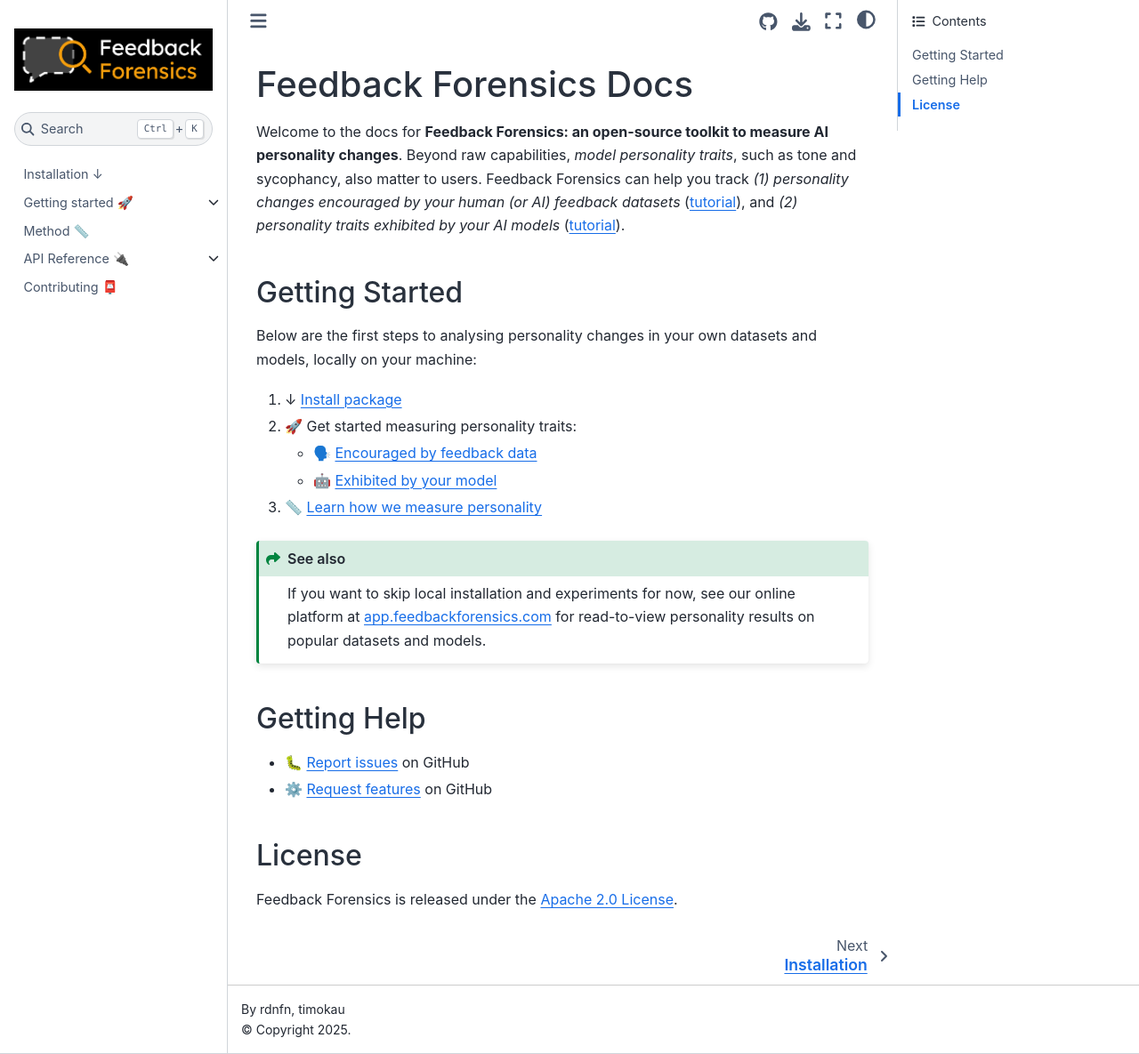
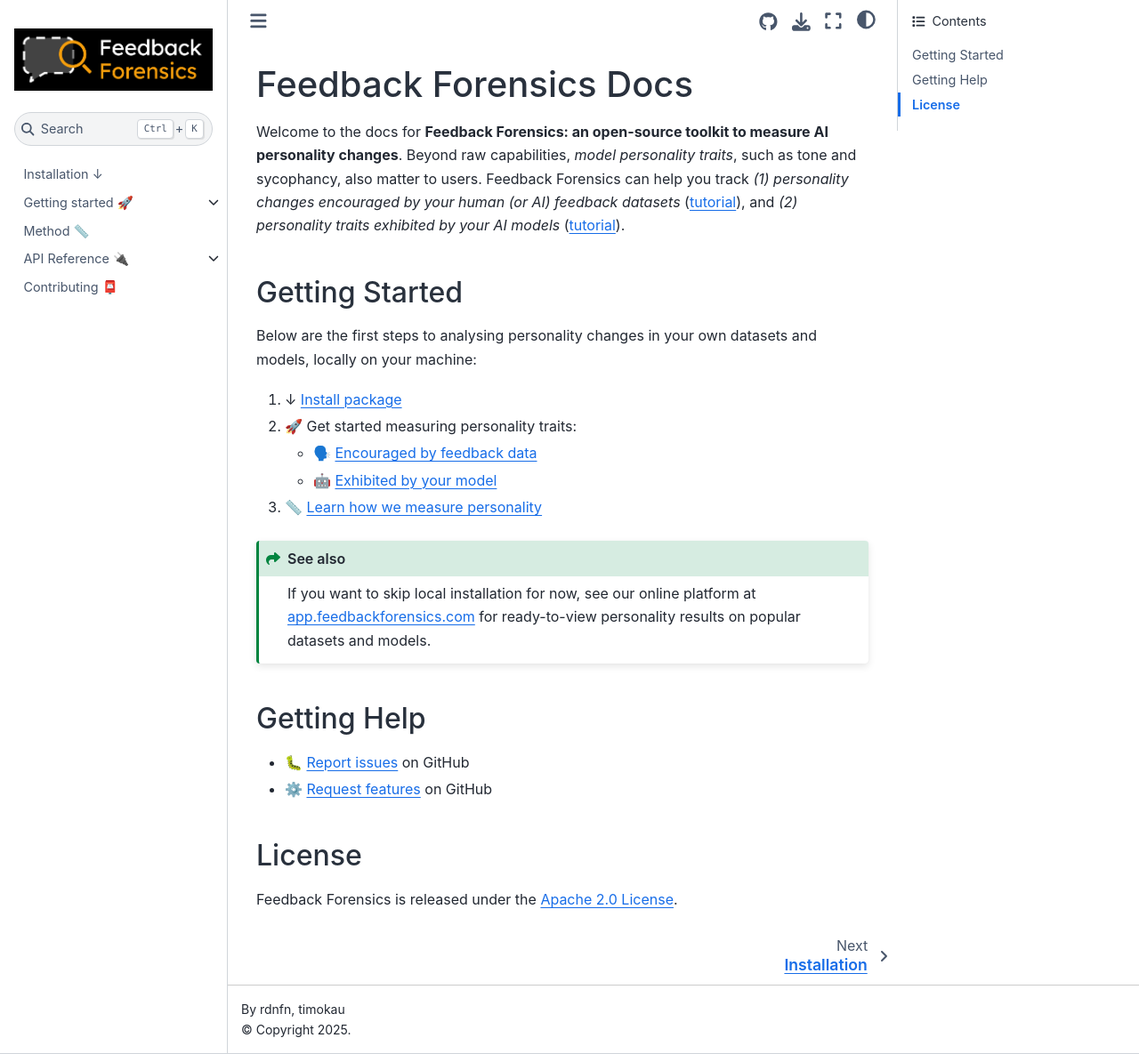
Before and after one commit to rdnfn/feedback-forensics, a Jupyter Book: the page built from docs/index.md, in a window 1280 px wide and 1185 px high. Shown: the whole window at 89% size. Built offline with Jupyter Book 1.0.4 settings and Sphinx 7.4.7 and the Sphinx Book theme 1.1.4, drawn with Linux system fonts in a browser that asks for light colours; pages that are not in the unit, such as notebooks, are missing from menus.

Commit message:
Minor improvements

````diff
--- a/docs/index.md
+++ b/docs/index.md
@@ -13,7 +13,7 @@
 3. 📏 [Learn how we measure personality](method/index.md)
 
 ```{seealso}
-If you want to skip local installation and experiments for now, see our online platform at [app.feedbackforensics.com](https://app.feedbackforensics.com/) for read-to-view personality results on popular datasets and models.
+If you want to skip local installation for now, see our online platform at [app.feedbackforensics.com](https://app.feedbackforensics.com/) for ready-to-view personality results on popular datasets and models.
 ```
 
 
````
Also changed, not shown: docs/guide/models.ipynb.
